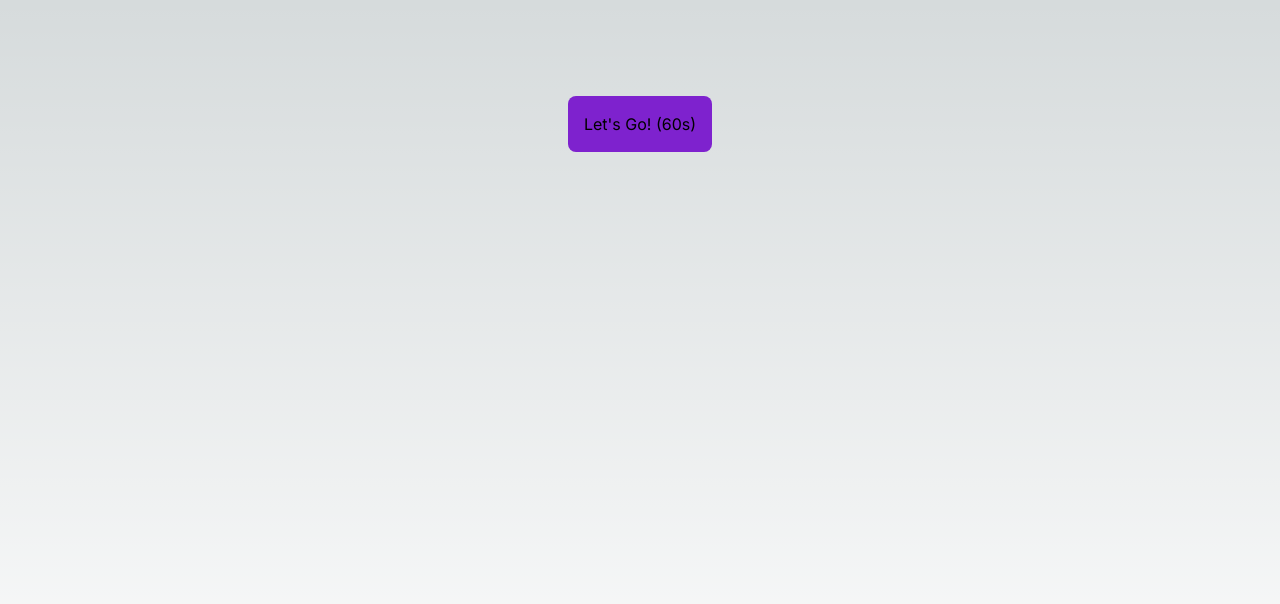
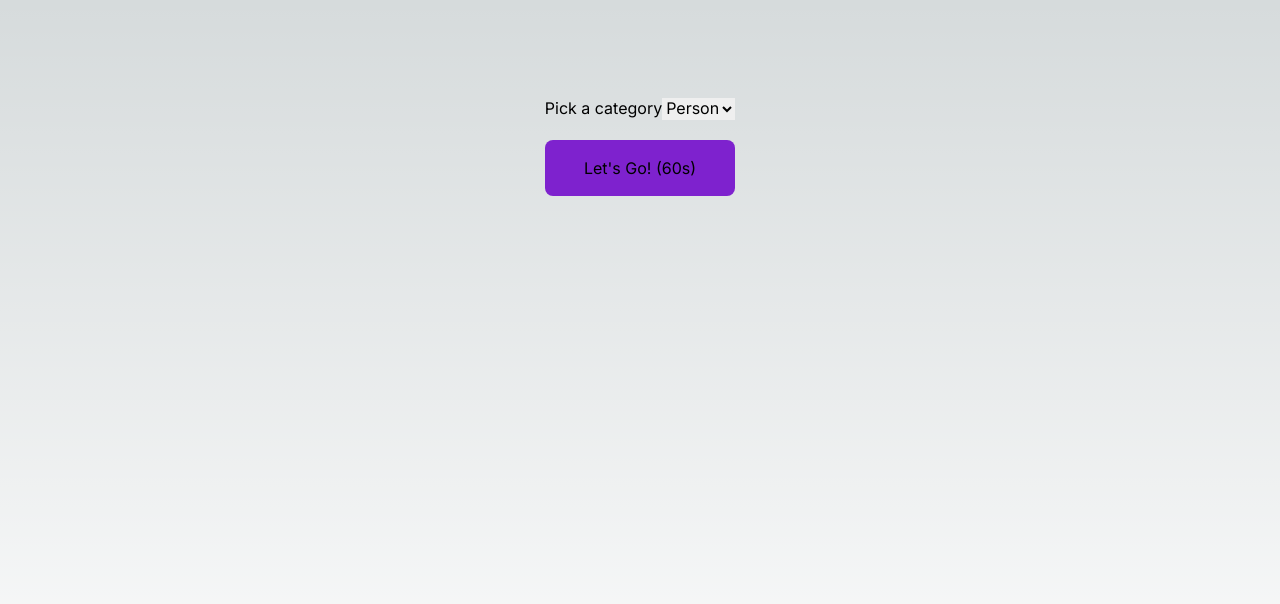
Before and after one commit to vbodell/mnemo-trainer, a Next.js app: page / in a window 1280 px wide. Shown: the top 604 px of the page. Built offline with nearby package versions, Linux system fonts and the light colour scheme.

Commit message:
Embryo for training on verbs and things

```diff
--- a/src/app/numbers.json
+++ b/src/app/numbers.json
@@ -1,103 +1,502 @@
 [
-    { "id": "00", "person": "Alvina" },
-    { "id": "01", "person": "Frodo" },
-    { "id": "02", "person": "Churchill" },
-    { "id": "03", "person": "Gustav L" },
-    { "id": "04", "person": "Pontus" },
-    { "id": "05", "person": "Kung David" },
-    { "id": "06", "person": "Gollum" },
-    { "id": "07", "person": "Bond" },
-    { "id": "08", "person": "Sherlock" },
-    { "id": "09", "person": "Gandalf" },
-    { "id": "10", "person": "Millimeter" },
-    { "id": "11", "person": "Billy" },
-    { "id": "12", "person": "London (Petrus)" },
-    { "id": "13", "person": "Spartacus (Paulus) " },
-    { "id": "14", "person": "Gimli" },
-    { "id": "15", "person": "Biff" },
-    { "id": "16", "person": "Qui-Gon" },
-    { "id": "17", "person": "Veronica Maggio" },
-    { "id": "18", "person": "Carl Bodell" },
-    { "id": "19", "person": "Tim Roth (1900)" },
-    { "id": "20", "person": "Roger" },
-    { "id": "21", "person": "Kevin Spacey" },
-    { "id": "22", "person": "Farfar" },
-    { "id": "23", "person": "Donkey Kong" },
-    { "id": "24", "person": "Kalle Anka" },
-    { "id": "25", "person": "Obama" },
-    { "id": "26", "person": "Michael League" },
-    { "id": "27", "person": "Superman" },
-    { "id": "28", "person": "Lisbeth Salander" },
-    { "id": "29", "person": "Roy" },
-    { "id": "30", "person": "Ante" },
-    { "id": "31", "person": "Joey" },
-    { "id": "32", "person": "Richard Page" },
-    { "id": "33", "person": "J.D." },
-    { "id": "34", "person": "Super Mario" },
-    { "id": "35", "person": "Emil i Lönneberga" },
-    { "id": "36", "person": "Einstein" },
-    { "id": "37", "person": "Tuna" },
-    { "id": "38", "person": "Yoshi" },
-    { "id": "39", "person": "Dyrsén" },
-    { "id": "40", "person": "House" },
-    { "id": "41", "person": "Kapten Jörgen" },
-    { "id": "42", "person": "Marvin (roboten)" },
-    { "id": "43", "person": "Frank Sinatra" },
-    { "id": "44", "person": "William Bodell" },
-    { "id": "45", "person": "Hitler" },
-    { "id": "46", "person": "Märta" },
-    { "id": "47", "person": "GW" },
-    { "id": "48", "person": "Maya-indian" },
-    { "id": "49", "person": "Askungen" },
-    { "id": "50", "person": "Hans Andréasson" },
-    { "id": "51", "person": "Dustin Hoffman (rainman)" },
-    { "id": "52", "person": "Forrest Gump" },
-    { "id": "53", "person": "Zlatan" },
-    { "id": "54", "person": "Legolas" },
-    { "id": "55", "person": "Doc Emmet L Brown" },
-    { "id": "56", "person": "Törnrosa" },
-    { "id": "57", "person": "Fagen" },
-    { "id": "58", "person": "Farmor Hjördis" },
-    { "id": "59", "person": "Miles Davis" },
-    { "id": "60", "person": "Mamma" },
-    { "id": "61", "person": "Sam Winchester" },
-    { "id": "62", "person": "Pappa" },
-    { "id": "63", "person": "Bobby (Supernatural)" },
-    { "id": "64", "person": "Link" },
-    { "id": "65", "person": "Abraham Lincoln" },
-    { "id": "66", "person": "Justin Timberlake" },
-    { "id": "67", "person": "Dean Winchester" },
-    { "id": "68", "person": "Erik Jonasson" },
-    { "id": "69", "person": "Austin Powers" },
-    { "id": "70", "person": "Johannes av korset" },
-    { "id": "71", "person": "Henke Lundqvist" },
-    { "id": "72", "person": "Jim Carrey" },
-    { "id": "73", "person": "Vanheden" },
-    { "id": "74", "person": "Chandler Bing" },
-    { "id": "75", "person": "Sickan" },
-    { "id": "76", "person": "Castiel" },
-    { "id": "77", "person": "Jesus" },
-    { "id": "78", "person": "John Travolta" },
-    { "id": "79", "person": "Karlsson på taket" },
-    { "id": "80", "person": "Sting" },
-    { "id": "81", "person": "Leonardo DiCaprio" },
-    { "id": "82", "person": "Barney Stinson" },
-    { "id": "83", "person": "MJ" },
-    { "id": "84", "person": "Mormor Iggy" },
-    { "id": "84", "person": "Mormor Iggy" },
-    { "id": "85", "person": "Marty McFly" },
-    { "id": "86", "person": "Elwood Blues" },
-    { "id": "87", "person": "Whitney Houston" },
-    { "id": "88", "person": "Claes Eriksson" },
-    { "id": "89", "person": "Oscar Bodell" },
-    { "id": "90", "person": "DaVinci" },
-    { "id": "91", "person": "Sofie Sundell" },
-    { "id": "92", "person": "Anders Götvall" },
-    { "id": "93", "person": "Jag" },
-    { "id": "94", "person": "Hagrid" },
-    { "id": "95", "person": "Ch" },
-    { "id": "96", "person": "Hermione" },
-    { "id": "97", "person": "Harry Potter" },
-    { "id": "98", "person": "CS Lewis" },
-    { "id": "99", "person": "David Paich" }
-  ]
+  {
+    "id": "00",
+    "person": "Alvina",
+    "verb": "spyr"
+  },
+  {
+    "id": "01",
+    "person": "Frodo",
+    "verb": "trär på ringfingret"
+  },
+  {
+    "id": "02",
+    "person": "Churchill",
+    "verb": "segertecknar"
+  },
+  {
+    "id": "03",
+    "person": "Gustav L",
+    "verb": "lyssnar på"
+  },
+  {
+    "id": "04",
+    "person": "Pontus",
+    "verb": "räknar in med"
+  },
+  {
+    "id": "05",
+    "person": "Kung David",
+    "verb": "stenslungar"
+  },
+  {
+    "id": "06",
+    "person": "Gollum",
+    "verb": "äter"
+  },
+  {
+    "id": "07",
+    "person": "Bond",
+    "verb": "dricker/smuttar"
+  },
+  {
+    "id": "08",
+    "person": "Sherlock",
+    "verb": "klär ut sig till"
+  },
+  {
+    "id": "09",
+    "person": "Gandalf",
+    "verb": "slåss mot"
+  },
+  {
+    "id": "10",
+    "person": "Millimeter",
+    "verb": "vinschar upp"
+  },
+  {
+    "id": "11",
+    "person": "Billy",
+    "verb": "tankar"
+  },
+  {
+    "id": "12",
+    "person": "London (Petrus)",
+    "verb": "förnekar"
+  },
+  {
+    "id": "13",
+    "person": "Spartacus (Paulus)",
+    "verb": "bländas av"
+  },
+  {
+    "id": "14",
+    "person": "Gimli",
+    "verb": "halshugger"
+  },
+  {
+    "id": "15",
+    "person": "Biff",
+    "verb": "bilkrockar med"
+  },
+  {
+    "id": "16",
+    "person": "Qui-Gon",
+    "verb": "bär"
+  },
+  {
+    "id": "17",
+    "person": "Veronica Maggio",
+    "verb": "flyr från"
+  },
+  {
+    "id": "18",
+    "person": "Carl Bodell",
+    "verb": "kastar i luften"
+  },
+  {
+    "id": "19",
+    "person": "Tim Roth (1900)",
+    "verb": "bor"
+  },
+  {
+    "id": "20",
+    "person": "Roger",
+    "verb": "doppar händerna i"
+  },
+  {
+    "id": "21",
+    "person": "Kevin Spacey",
+    "verb": "korträknar"
+  },
+  {
+    "id": "22",
+    "person": "Farfar",
+    "verb": "byter däck på"
+  },
+  {
+    "id": "23",
+    "person": "Donkey Kong",
+    "verb": "snubblar"
+  },
+  {
+    "id": "24",
+    "person": "Kalle Anka",
+    "verb": "dyker i"
+  },
+  {
+    "id": "25",
+    "person": "Obama",
+    "verb": "high-five:ar"
+  },
+  {
+    "id": "26",
+    "person": "Michael League",
+    "verb": ""
+  },
+  {
+    "id": "27",
+    "person": "Superman",
+    "verb": ""
+  },
+  {
+    "id": "28",
+    "person": "Lisbeth Salander",
+    "verb": ""
+  },
+  {
+    "id": "29",
+    "person": "Roy",
+    "verb": ""
+  },
+  {
+    "id": "30",
+    "person": "Ante",
+    "verb": ""
+  },
+  {
+    "id": "31",
+    "person": "Joey",
+    "verb": ""
+  },
+  {
+    "id": "32",
+    "person": "Richard Page",
+    "verb": ""
+  },
+  {
+    "id": "33",
+    "person": "J.D.",
+    "verb": ""
+  },
+  {
+    "id": "34",
+    "person": "Super Mario",
+    "verb": ""
+  },
+  {
+    "id": "35",
+    "person": "Emil i Lönneberga",
+    "verb": ""
+  },
+  {
+    "id": "36",
+    "person": "Einstein",
+    "verb": ""
+  },
+  {
+    "id": "37",
+    "person": "Tuna",
+    "verb": ""
+  },
+  {
+    "id": "38",
+    "person": "Yoshi",
+    "verb": ""
+  },
+  {
+    "id": "39",
+    "person": "Dyrsén",
+    "verb": ""
+  },
+  {
+    "id": "40",
+    "person": "House",
+    "verb": ""
+  },
+  {
+    "id": "41",
+    "person": "Kapten Jörgen",
+    "verb": ""
+  },
+  {
+    "id": "42",
+    "person": "Marvin (roboten)",
+    "verb": ""
+  },
+  {
+    "id": "43",
+    "person": "Frank Sinatra",
+    "verb": ""
+  },
+  {
+    "id": "44",
+    "person": "William Bodell",
+    "verb": ""
+  },
+  {
+    "id": "45",
+    "person": "Hitler",
+    "verb": ""
+  },
+  {
+    "id": "46",
+    "person": "Märta",
+    "verb": ""
+  },
+  {
+    "id": "47",
+    "person": "GW",
+    "verb": ""
+  },
+  {
+    "id": "48",
+    "person": "Maya-indian",
+    "verb": ""
+  },
+  {
+    "id": "49",
+    "person": "Askungen",
+    "verb": ""
+  },
+  {
+    "id": "50",
+    "person": "Hans Andréasson",
+    "verb": ""
+  },
+  {
+    "id": "51",
+    "person": "Dustin Hoffman (rainman)",
+    "verb": ""
+  },
+  {
+    "id": "52",
+    "person": "Forrest Gump",
+    "verb": ""
+  },
+  {
+    "id": "53",
+    "person": "Zlatan",
+    "verb": ""
+  },
+  {
+    "id": "54",
+    "person": "Legolas",
+    "verb": ""
+  },
+  {
+    "id": "55",
+    "person": "Doc Emmet L Brown",
+    "verb": ""
+  },
+  {
+    "id": "56",
+    "person": "Törnrosa",
+    "verb": ""
+  },
+  {
+    "id": "57",
+    "person": "Fagen",
+    "verb": ""
+  },
+  {
+    "id": "58",
+    "person": "Farmor Hjördis",
+    "verb": ""
+  },
+  {
+    "id": "59",
+    "person": "Miles Davis",
+    "verb": ""
+  },
+  {
+    "id": "60",
+    "person": "Mamma",
+    "verb": ""
+  },
+  {
+    "id": "61",
+    "person": "Sam Winchester",
+    "verb": ""
+  },
+  {
+    "id": "62",
+    "person": "Pappa",
+    "verb": ""
+  },
+  {
+    "id": "63",
+    "person": "Bobby (Supernatural)",
+    "verb": ""
+  },
+  {
+    "id": "64",
+    "person": "Link",
+    "verb": ""
+  },
+  {
+    "id": "65",
+    "person": "Abraham Lincoln",
+    "verb": ""
+  },
+  {
+    "id": "66",
+    "person": "Justin Timberlake",
+    "verb": ""
+  },
+  {
+    "id": "67",
+    "person": "Dean Winchester",
+    "verb": ""
+  },
+  {
+    "id": "68",
+    "person": "Erik Jonasson",
+    "verb": ""
+  },
+  {
+    "id": "69",
+    "person": "Austin Powers",
+    "verb": ""
+  },
+  {
+    "id": "70",
+    "person": "Johannes av korset",
+    "verb": ""
+  },
+  {
+    "id": "71",
+    "person": "Henke Lundqvist",
+    "verb": ""
+  },
+  {
+    "id": "72",
+    "person": "Jim Carrey",
+    "verb": ""
+  },
+  {
+    "id": "73",
+    "person": "Vanheden",
+    "verb": ""
+  },
+  {
+    "id": "74",
+    "person": "Chandler Bing",
+    "verb": ""
+  },
+  {
+    "id": "75",
+    "person": "Sickan",
+    "verb": ""
+  },
+  {
+    "id": "76",
+    "person": "Castiel",
+    "verb": ""
+  },
+  {
+    "id": "77",
+    "person": "Jesus",
+    "verb": ""
+  },
+  {
+    "id": "78",
+    "person": "John Travolta",
+    "verb": ""
+  },
+  {
+    "id": "79",
+    "person": "Karlsson på taket",
+    "verb": ""
+  },
+  {
+    "id": "80",
+    "person": "Sting",
+    "verb": ""
+  },
+  {
+    "id": "81",
+    "person": "Leonardo DiCaprio",
+    "verb": ""
+  },
+  {
+    "id": "82",
+    "person": "Barney Stinson",
+    "verb": ""
+  },
+  {
+    "id": "83",
+    "person": "MJ",
+    "verb": ""
+  },
+  {
+    "id": "84",
+    "person": "Mormor Iggy",
+    "verb": ""
+  },
+  {
+    "id": "85",
+    "person": "Marty McFly",
+    "verb": ""
+  },
+  {
+    "id": "86",
+    "person": "Elwood Blues",
+    "verb": ""
+  },
+  {
+    "id": "87",
+    "person": "Whitney Houston",
+    "verb": ""
+  },
+  {
+    "id": "88",
+    "person": "Claes Eriksson",
+    "verb": ""
+  },
+  {
+    "id": "89",
+    "person": "Oscar Bodell",
+    "verb": ""
+  },
+  {
+    "id": "90",
+    "person": "DaVinci",
+    "verb": ""
+  },
+  {
+    "id": "91",
+    "person": "Sofie Sundell",
+    "verb": ""
+  },
+  {
+    "id": "92",
+    "person": "Anders Götvall",
+    "verb": ""
+  },
+  {
+    "id": "93",
+    "person": "Jag",
+    "verb": ""
+  },
+  {
+    "id": "94",
+    "person": "Hagrid",
+    "verb": ""
+  },
+  {
+    "id": "95",
+    "person": "Ch",
+    "verb": ""
+  },
+  {
+    "id": "96",
+    "person": "Hermione",
+    "verb": ""
+  },
+  {
+    "id": "97",
+    "person": "Harry Potter",
+    "verb": ""
+  },
+  {
+    "id": "98",
+    "person": "CS Lewis",
+    "verb": ""
+  },
+  {
+    "id": "99",
+    "person": "David Paich",
+    "verb": ""
+  }
+]
--- a/src/app/page.tsx
+++ b/src/app/page.tsx
@@ -23,9 +23,18 @@ export default function Home() {
           gameDurationInSec={GAME_DURATION}
         />
       ) : (
+          <form className="flex flex-col gap-5">
+        <label> Pick a category
+            <select>
+                <option value="person">Person</option>
+                <option value="verb">Verb</option>
+                <option value="thing">Thing</option>
+            </select>
+            </label>
         <button className="rounded-lg p-4 bg-purple-700" onClick={() => setStarted(true)}>
           Let{"'"}s Go! ({GAME_DURATION}s)
         </button>
+            </form>
       )}
     </main>
   );
```
Also changed, not shown: 1 other file (tests, documents, lock files or other folders).
